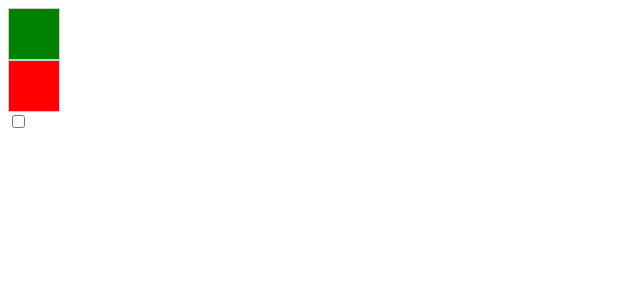
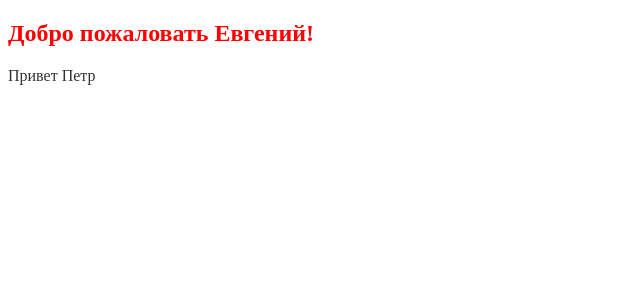
Before and after one commit to VSMinenko/metanit, an Angular app: page / in a window 1280 px wide. Shown: the top 300 px of the page, without its empty margins (0-640 px from the left). Built offline with nearby package versions, Linux system fonts and the light colour scheme.

Commit message:
created foeder components and add child.component

```diff
--- a/src/app/app.component.css
+++ b/src/app/app.component.css
@@ -1,5 +1,4 @@
-div {
-  width: 50px;
-  height: 50px;
-  border: 1px solid #ccc;
+h2,
+p {
+  color: #333;
 }
--- a/src/app/app.component.html
+++ b/src/app/app.component.html
@@ -1,3 +1,2 @@
-<div [style.backgroundColor]="isRed ? 'red' : 'green'"></div>
-<div [style.background-color]="!isRed ? 'red' : 'green'"></div>
-<input type="checkbox" [(ngModel)]="isRed" />
+<app-child></app-child>
+<p>Привет {{ name }}</p>
--- a/src/app/app.component.ts
+++ b/src/app/app.component.ts
@@ -7,5 +7,5 @@ import { Component } from '@angular/core';
 })
 export class AppComponent {
   title = 'metanit';
-  isRed = false;
+  name = 'Петр';
 }
--- a/src/app/app.module.ts
+++ b/src/app/app.module.ts
@@ -4,9 +4,10 @@ import { BrowserModule } from '@angular/platform-browser';
 import { AppRoutingModule } from './app-routing.module';
 import { AppComponent } from './app.component';
 import { FormsModule } from '@angular/forms';
+import { ChildComponent } from './components/child/child.component';
 
 @NgModule({
-  declarations: [AppComponent],
+  declarations: [AppComponent, ChildComponent],
   imports: [BrowserModule, AppRoutingModule, FormsModule],
   providers: [],
   bootstrap: [AppComponent],
--- /dev/null
+++ b/src/app/components/child/child.component.css
@@ -0,0 +1,4 @@
+h2,
+p {
+  color: red;
+}
--- /dev/null
+++ b/src/app/components/child/child.component.html
@@ -0,0 +1 @@
+<h2>Добро пожаловать {{ name }}!</h2>
--- /dev/null
+++ b/src/app/components/child/child.component.ts
@@ -0,0 +1,13 @@
+import { Component, OnInit } from '@angular/core';
+
+@Component({
+  selector: 'app-child',
+  templateUrl: './child.component.html',
+  styleUrls: ['./child.component.css'],
+})
+export class ChildComponent implements OnInit {
+  name = 'Евгений';
+  constructor() {}
+
+  ngOnInit(): void {}
+}
```
